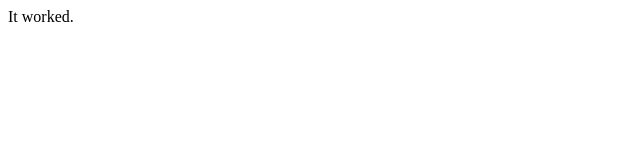
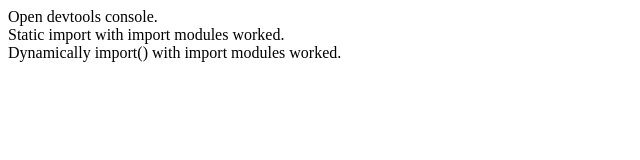
Before and after one commit to moisadoru/importmap-dynamic-import, a website: page index.html in a window 1280 px wide. Shown: the whole page, without its empty margins (0-640 px from the left). Drawn offline with Linux system fonts and the light colour scheme.

Commit message:
added static import

```diff
--- a/index.html
+++ b/index.html
@@ -6,22 +6,27 @@
         <script type="importmap">
             {
                 "imports": {
+                    "lib": "/libs/lib.js",
                     "library": "/libs/library.js"
                 }
             }
         </script>
-        <script>
+        <script type="module">
+            // static import
+            import "lib";
+
+            // dynamic import
             import("library")
                 .then(() => {
-                    console.log("It worked.");
+                    console.log("Dynamically import() with import modules worked.");
                 })
                 .catch((e) => {
-                    console.log("It did not work.");
+                    console.log("Dynamically import() with import modules DID NOT work.");
                     console.error(e);
                 });
         </script>
     </head>
     <body>
-        <div>Open devtools console</div>
+        <div>Open devtools console.</div>
     </body>
 </html>
--- /dev/null
+++ b/libs/lib.js
@@ -0,0 +1,2 @@
+console.log("Static import with import modules worked.");
+document.querySelector("div").innerHTML += "<br>Static import with import modules worked.";
--- a/libs/library.js
+++ b/libs/library.js
@@ -1 +1 @@
-document.querySelector("div").textContent = "It worked.";
+document.querySelector("div").innerHTML += "<br>Dynamically import() with import modules worked.";
```
